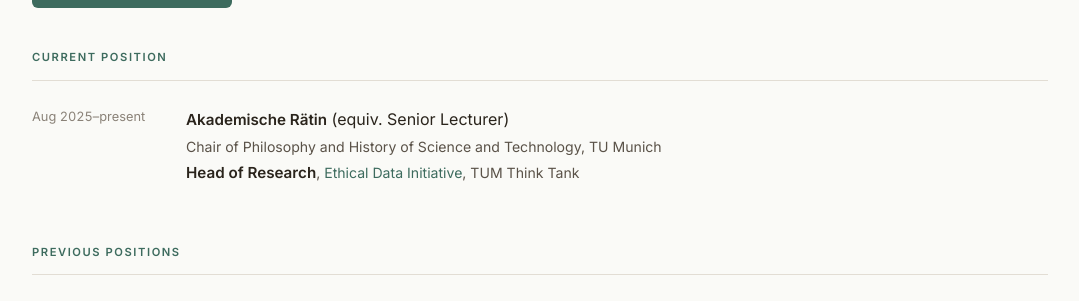
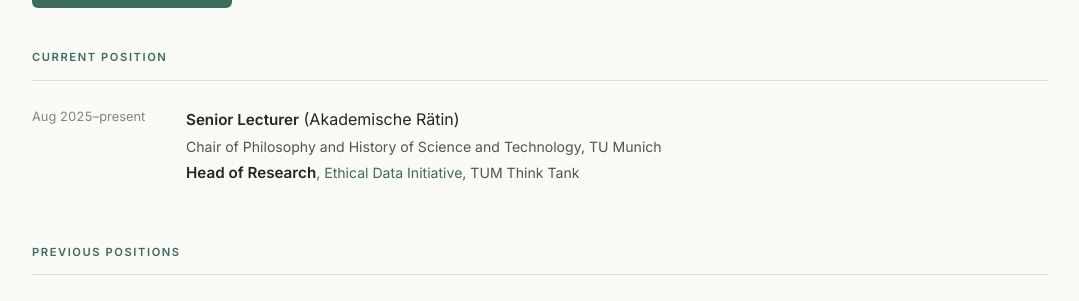
Before and after one commit to capt-c/silvia-milano-website, a Jekyll site: the page built from silvia-milano-site/cv.html, in a window 1280 px wide and 900 px high, scrolled down 332 px. Shown: the part 151-452 px from the top of the window, without its empty margins (100-1179 px from the left). Built offline with Jekyll 4.4.1, drawn with Linux system fonts in a browser that asks for light colours; some web fonts are replaced; some of the changed text lies outside the part shown.

Commit message:
Update cv.html

```diff
--- a/silvia-milano-site/cv.html
+++ b/silvia-milano-site/cv.html
@@ -74,7 +74,7 @@ description: "Academic CV of Silvia Milano — philosopher at TU Munich working
     <div class="cv-row">
       <span class="cv-year">Aug 2025–present</span>
       <div class="cv-body">
-        <strong>Akademische Rätin</strong> (equiv. Senior Lecturer)<br>
+        <strong>Senior Lecturer</strong> (Akademische Rätin)<br>
         <p>Chair of Philosophy and History of Science and Technology, TU Munich</p>
         <p><strong>Head of Research</strong>, <a href="https://ethicaldatainitiative.org" target="_blank" rel="noopener">Ethical Data Initiative</a>, TUM Think Tank</p>
       </div>
@@ -278,7 +278,6 @@ description: "Academic CV of Silvia Milano — philosopher at TU Munich working
       <li class="cv-pub-item"><strong>Borrowed Reason (book manuscript).</strong> A philosophical account of how recommender systems and AI assistants reshape individual rational agency, asking whether and under what conditions AI could make us more rational.</li>
       <li class="cv-pub-item">'AI and relationship norms' — on how AI involvement in social life challenges existing frameworks for relational autonomy</li>
       <li class="cv-pub-item">'Recommender Systems Worsen Epistemic Polarisation' (with Lux Miranda) — agent-based modelling of belief dynamics in algorithmically mediated social networks</li>
-      <li class="cv-pub-item">'Centred Probabilities can be Objective Chances' - currently in hiatus</li>
     </ul>
   </div>
 
```
